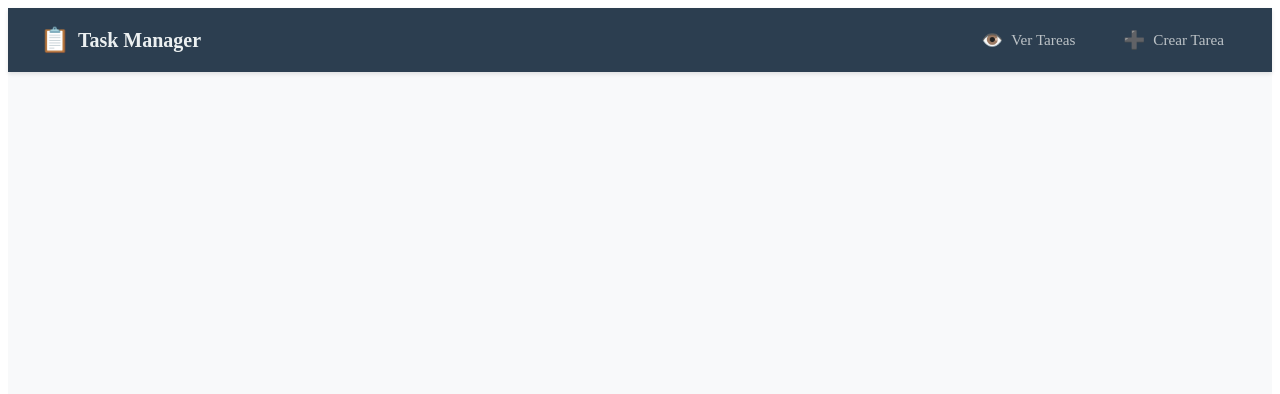
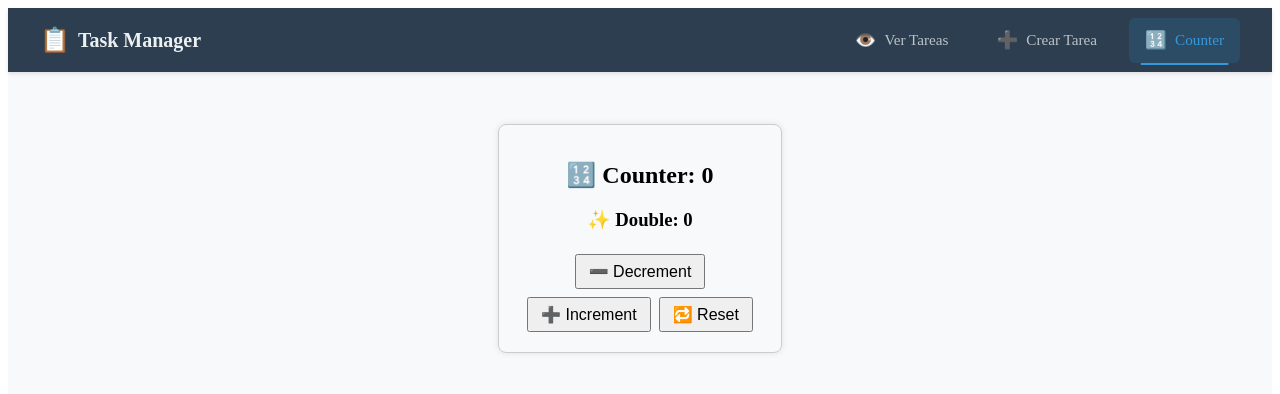
Before and after one commit to joseleoo/task-manager, an Angular app: page /lessons/signals in a window 1280 px wide. Before the commit this address led to /. Shown: the top 394 px of the page. Built offline with nearby package versions, Linux system fonts and the light colour scheme.

Commit message:
feat: Add Counter component with increment, decrement, and reset functionality

```diff
--- a/src/app/app.routes.ts
+++ b/src/app/app.routes.ts
@@ -1,16 +1,18 @@
 import {RouterModule, Routes } from '@angular/router';
 import { NgModule } from '@angular/core';
 import { Create } from './task/create/create';
-import { View } from './task/view/view';
+import { View as ViewComponent } from './task/view/view';
 import { UpdateComponent } from './task/update/update';
 import { DeleteComponent } from './task/delete/delete';
+import { CounterComponent } from './lessons/signals/counter.component/counter.component';
 
 export const routes: Routes = [
   { path: '', redirectTo: 'tasks', pathMatch: 'full' },
-  { path: 'tasks', component: View },
+  { path: 'tasks', component: ViewComponent },
   { path: 'tasks/create', component: Create },
   { path: 'tasks/edit/:id', component: UpdateComponent },
   { path: 'tasks/delete/:id', component: DeleteComponent },
+  { path: 'lessons/signals', component: CounterComponent},
 ];
 
 @NgModule({
--- /dev/null
+++ b/src/app/lessons/signals/counter.component/counter.component.css
@@ -0,0 +1,14 @@
+.counter-card {
+  border: 1px solid #ccc;
+  padding: 16px;
+  width: 250px;
+  text-align: center;
+  margin: 20px auto;
+  border-radius: 8px;
+  box-shadow: 0 0 6px rgba(0,0,0,0.1);
+}
+button {
+  margin: 4px;
+  padding: 6px 12px;
+  font-size: 16px;
+}
--- /dev/null
+++ b/src/app/lessons/signals/counter.component/counter.component.html
@@ -0,0 +1,8 @@
+<div class="counter-card">
+  <h2>🔢 Counter: {{ counter() }}</h2>
+  <h3>✨ Double: {{ doubleCounter() }}</h3>
+
+  <button (click)="decrement()">➖ Decrement</button>
+  <button (click)="increment()">➕ Increment</button>
+  <button (click)="reset()">🔁 Reset</button>
+</div>
--- /dev/null
+++ b/src/app/lessons/signals/counter.component/counter.component.ts
@@ -0,0 +1,34 @@
+import { Component, signal, computed, effect } from '@angular/core';
+import { CommonModule } from '@angular/common';
+
+@Component({
+  selector: 'app-counter',
+  standalone: true,
+  imports: [CommonModule],
+  templateUrl: './counter.component.html',
+  styleUrls: ['./counter.component.css']
+})
+export class CounterComponent {
+  // Writable signal
+  counter = signal(0);
+
+  // Computed signal
+  doubleCounter = computed(() => this.counter() * 2);
+
+  // Effect signal
+  logEffect = effect(() => {
+    console.log('Counter changed:', this.counter());
+  });
+
+  increment() {
+    this.counter.update(n => n + 1);
+  }
+
+  decrement() {
+    this.counter.update(n => n - 1);
+  }
+
+  reset(): void {
+    this.counter.set(0);
+  }
+}
--- a/src/app/shared/components/navigation/navigation.html
+++ b/src/app/shared/components/navigation/navigation.html
@@ -28,6 +28,15 @@
         <span class="nav-icon">➕</span>
         <span class="nav-text">Crear Tarea</span>
       </a>
+
+      <a
+        routerLink="/lessons/signals"
+        routerLinkActive="active"
+        class="nav-link"
+        [routerLinkActiveOptions]="{exact: true}">
+        <span class="nav-icon">🔢</span>
+        <span class="nav-text">Counter</span>
+      </a>
     </div>
 
     <!-- Mobile Menu Button -->
@@ -57,5 +66,14 @@
       <span class="nav-icon">➕</span>
       Crear Tarea
     </a>
+
+    <a
+      routerLink="/lessons/signals"
+      routerLinkActive="active"
+      class="mobile-link"
+      (click)="closeMobileMenu()">
+      <span class="nav-icon">🔢</span>
+      Counter
+    </a>
   </div>
 </nav>
```
Also changed, not shown: 1 other file (tests, documents, lock files or other folders).
